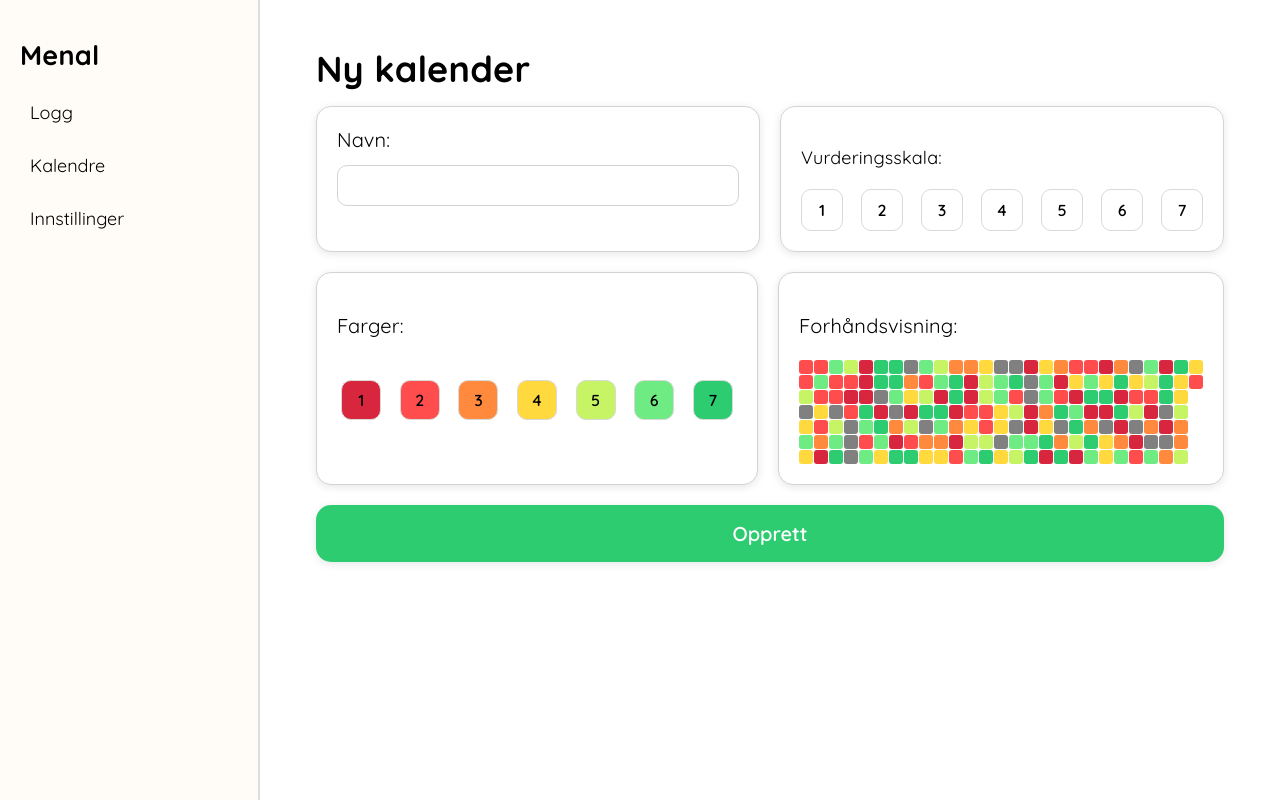
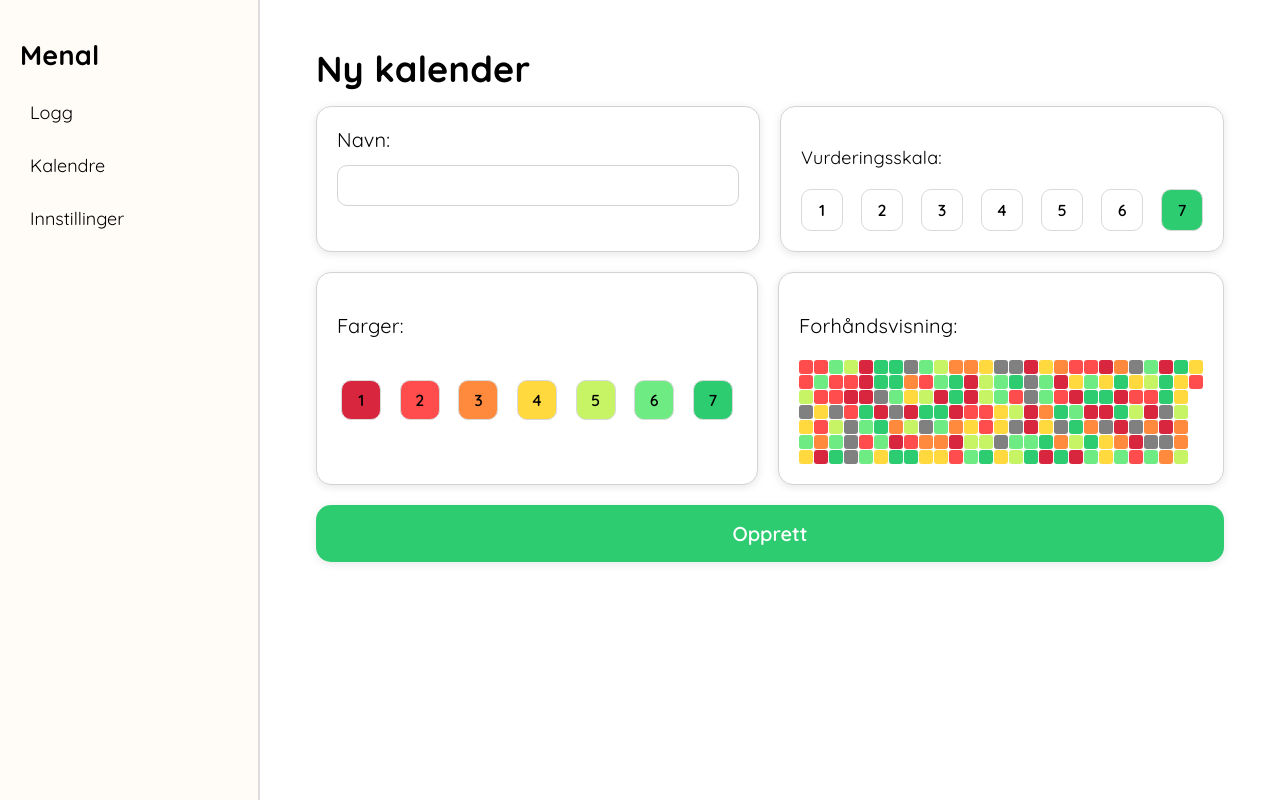
Before and after one commit to eiriklerdalen/Menal, a React (Vite) app in the folder menal/: page /calendars/new in a window 1280 px wide. Built offline with nearby package versions, Linux system fonts and the light colour scheme.

Commit message:
valgt skala er farget

```diff
--- a/menal/src/pages/newCalendar.tsx
+++ b/menal/src/pages/newCalendar.tsx
@@ -65,11 +65,14 @@ function NewCalendarPage() {
                                             <button
                                                 key={rating}
                                                 className="new-rating"
+                                                style={{
+                                                    backgroundColor:
+                                                        maxRating === rating ? "#2ECC71" : "white"
+                                                }}
                                                 onClick={() => {
                                                     setMaxRating(rating)
                                                     setPreviewEntries(generatePreviewEntries(rating, 365))
                                                 }}
-
                                             >
                                                 {rating}
                                             </button>
```
